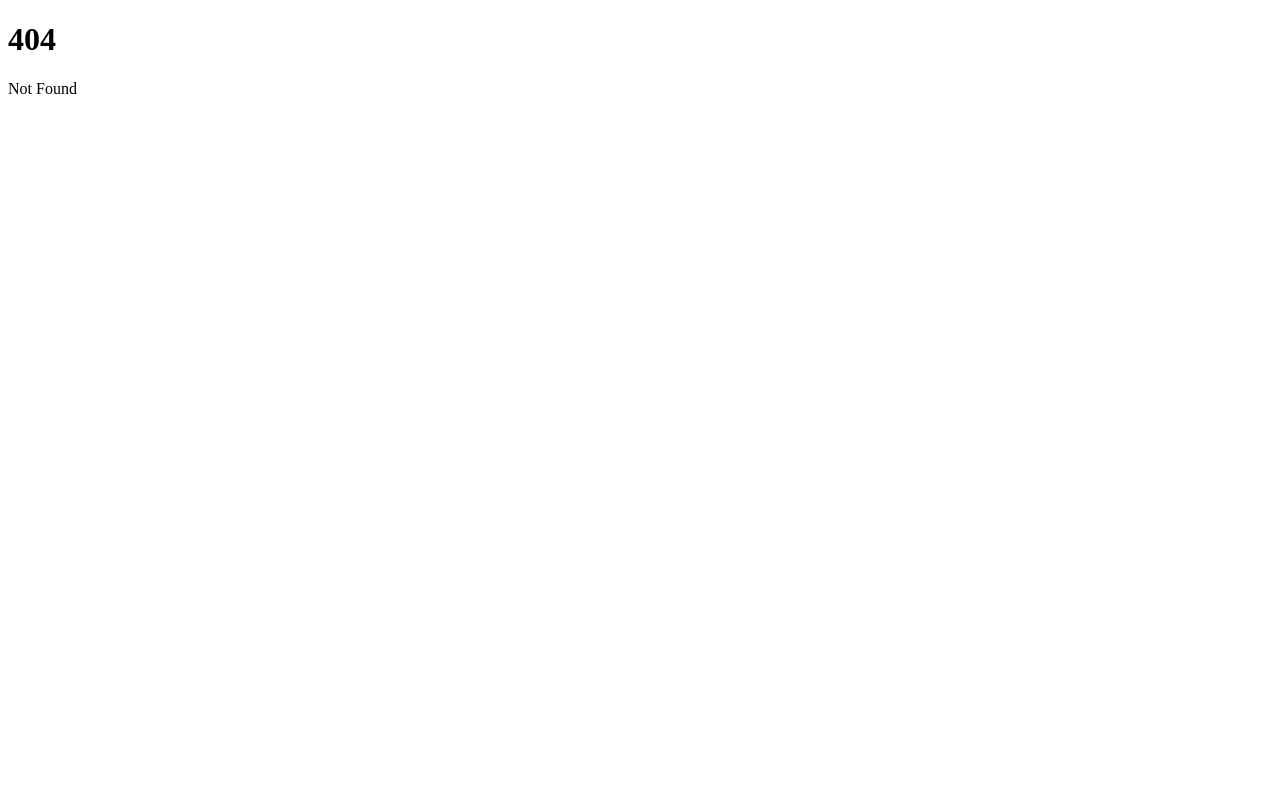
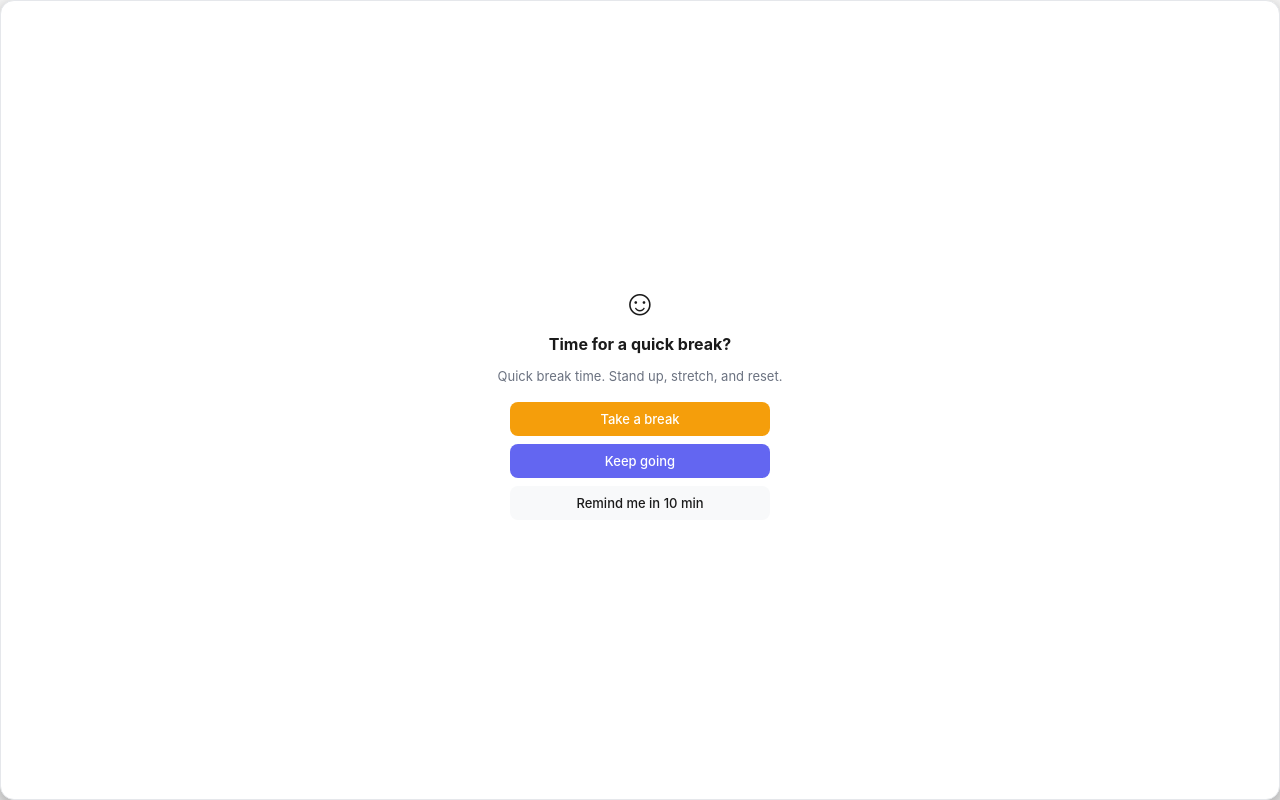
Before and after one commit to PaperPlaneLabs/MyTodos, a SvelteKit app: page /break in a window 1280 px wide. Before the commit this address had no page. Built offline with nearby package versions, Linux system fonts and the light colour scheme.

Commit message:
broke the break, trying to fix

```diff
--- a/src/lib/services/db.ts
+++ b/src/lib/services/db.ts
@@ -196,6 +196,8 @@ export const db = {
     setCollapsed: (collapsed: boolean, top: number) => invoke<void>("set_collapsed", { collapsed, top }),
     move: (x: number, y: number) => invoke<void>("move_window", { x, y }),
     startDragging: () => invoke<void>("start_window_drag"),
+    openBreakWindow: (message: string) => invoke<void>("open_break_window", { message }),
+    closeBreakWindow: () => invoke<void>("close_break_window"),
   },
 
   googleCalendar: {
--- /dev/null
+++ b/src/routes/break/+page.svelte
@@ -0,0 +1,158 @@
+<script lang="ts">
+  import { onMount } from "svelte";
+  import { invoke } from "@tauri-apps/api/core";
+  import { emit } from "@tauri-apps/api/event";
+  import "$lib/styles/global.css";
+
+  let message = $state("Quick break time. Stand up, stretch, and reset.");
+  let isDragging = $state(false);
+
+  onMount(() => {
+    // Read theme from localStorage so the break window matches the main app
+    const savedTheme = localStorage.getItem("theme") ?? "light";
+    document.documentElement.setAttribute("data-theme", savedTheme);
+
+    // Read message from URL query param
+    const params = new URLSearchParams(window.location.search);
+    const raw = params.get("message");
+    if (raw) {
+      message = raw.replace(/\+/g, " ");
+    }
+  });
+
+  async function sendAction(action: "take_break" | "dismiss" | "snooze") {
+    try {
+      await emit("break:action", { action });
+      await invoke("close_break_window");
+    } catch (e) {
+      console.error("Break action failed:", e);
+    }
+  }
+
+  function handleDragStart(e: MouseEvent) {
+    if ((e.target as HTMLElement).closest(".break-actions")) return;
+    invoke("start_window_drag").catch(() => {});
+  }
+</script>
+
+<!-- svelte-ignore a11y_no_static_element_interactions -->
+<div
+  class="break-window"
+  onmousedown={handleDragStart}
+  role="dialog"
+  tabindex="-1"
+  aria-modal="true"
+  aria-label="Break reminder"
+>
+  <div class="break-icon">&#9786;</div>
+
+  <h2 class="break-title">Time for a quick break?</h2>
+
+  <p class="break-message">{message}</p>
+
+  <!-- svelte-ignore a11y_no_static_element_interactions -->
+  <div class="break-actions" onmousedown={(e) => e.stopPropagation()}>
+    <button
+      type="button"
+      class="btn btn-warning break-btn"
+      onclick={() => sendAction("take_break")}
+    >
+      Take a break
+    </button>
+    <button
+      type="button"
+      class="btn btn-primary break-btn"
+      onclick={() => sendAction("dismiss")}
+    >
+      Keep going
+    </button>
+    <button
+      type="button"
+      class="btn btn-secondary break-btn"
+      onclick={() => sendAction("snooze")}
+    >
+      Remind me in 10 min
+    </button>
+  </div>
+</div>
+
+<style>
+  :global(html, body) {
+    margin: 0;
+    padding: 0;
+    width: 100%;
+    height: 100%;
+    overflow: hidden;
+    background: transparent;
+  }
+
+  .break-window {
+    display: flex;
+    flex-direction: column;
+    align-items: center;
+    justify-content: center;
+    gap: 12px;
+    width: 100%;
+    height: 100vh;
+    padding: 28px 32px 24px;
+    box-sizing: border-box;
+    background-color: var(--bg-primary);
+    border: 1px solid var(--border);
+    border-radius: 14px;
+    box-shadow: 0 20px 60px rgba(0, 0, 0, 0.35), 0 4px 16px rgba(0, 0, 0, 0.2);
+    cursor: default;
+    user-select: none;
+  }
+
+  .break-icon {
+    font-size: 36px;
+    line-height: 1;
+    margin-bottom: 2px;
+  }
+
+  .break-title {
+    font-size: 16px;
+    font-weight: 700;
+    color: var(--text-primary);
+    text-align: center;
+    margin: 0;
+    line-height: 1.3;
+  }
+
+  .break-message {
+    font-size: 13px;
+    line-height: 1.55;
+    color: var(--text-secondary);
+    text-align: center;
+    margin: 0;
+    max-width: 320px;
+  }
+
+  .break-actions {
+    display: flex;
+    flex-direction: column;
+    gap: 8px;
+    width: 100%;
+    max-width: 260px;
+    margin-top: 4px;
+  }
+
+  .break-btn {
+    width: 100%;
+    justify-content: center;
+    font-size: 13px;
+    padding: 9px 16px;
+    border-radius: 8px;
+    font-weight: 500;
+    transition: all 150ms ease;
+  }
+
+  .break-btn:hover {
+    transform: translateY(-1px);
+    box-shadow: 0 2px 8px rgba(0, 0, 0, 0.15);
+  }
+
+  .break-btn:active {
+    transform: translateY(0);
+  }
+</style>
```
Also changed, not shown: src/lib/stores/timer.svelte.ts (+20 -3 lines), src/routes/+page.svelte (+0 -63 lines), 2 other files (tests, documents, lock files or other folders).
